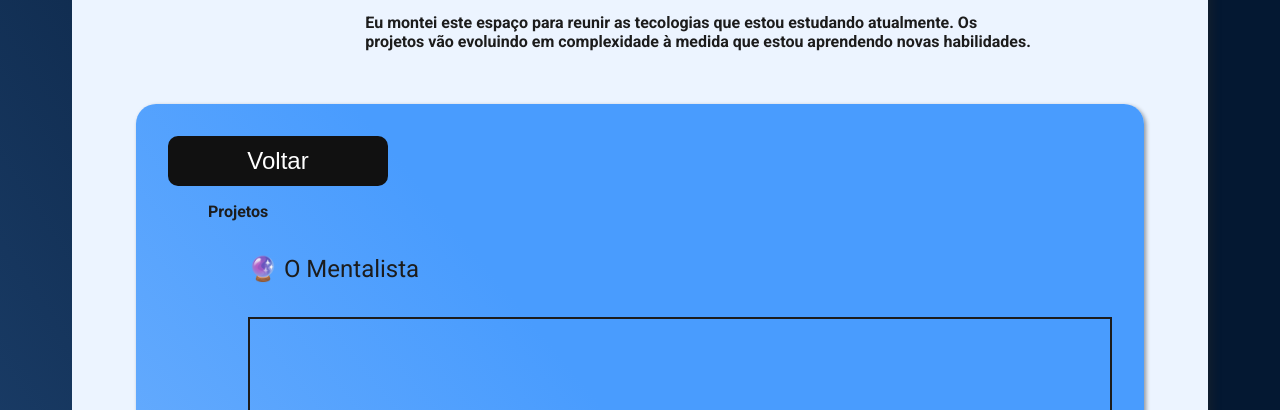
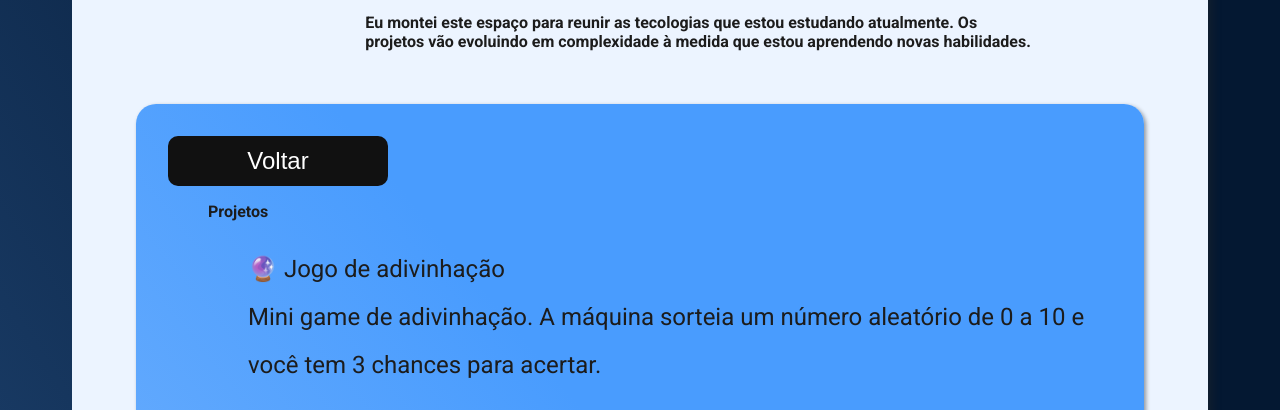
Before and after one commit to lucascunha/portfolio, a plain HTML site: page index.html in a window 1280 px wide. Both pictures are taken after a click on the button "Front-end". Shown: the part 358-768 px from the top of the page. Drawn offline with Linux system fonts and the light colour scheme; a script that the page names is missing.

Commit message:
Update index.html

```diff
--- a/index.html
+++ b/index.html
@@ -44,7 +44,9 @@
 		<div id="front-end">
 			<ul class="projetos-titulo">Projetos<ul>
 					<li class="projetos-item">
-						<p> 🔮 O Mentalista</p>
+						<p> 🔮 Jogo de adivinhação
+							<br>Mini game de adivinhação. A máquina sorteia um número aleatório de 0 a 10 e você tem 3 chances para acertar.
+						</p>
 						<p class="codepen" data-height="300" data-default-tab="html,result" data-slug-hash="JjJOdOB" data-user="lucascunha" style="height: 300px; box-sizing: border-box; display: flex; align-items: center; justify-content: center; border: 2px solid; margin: 1em 0; padding: 1em;">
 							<span>See the Pen <a href="https://codepen.io/lucascunha/pen/JjJOdOB">
 									Mentalista - ID3</a> by Lucas Cunha (<a href="https://codepen.io/lucascunha">@lucascunha</a>)
```
